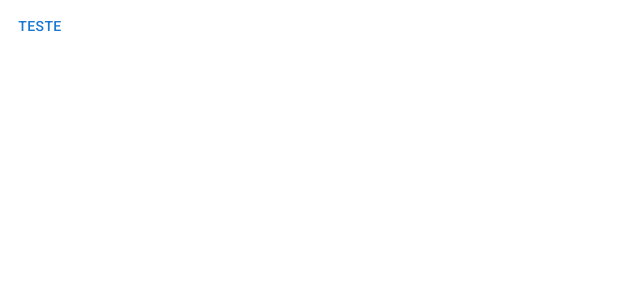
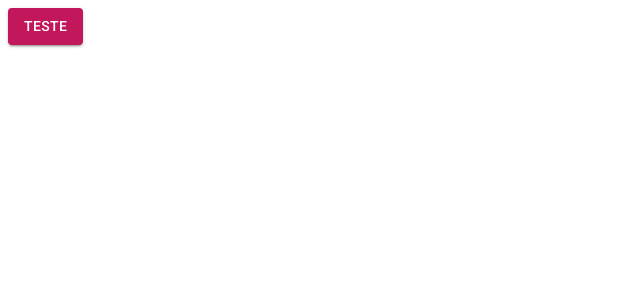
Before and after one commit to Monalisa017/app-web-e-commerce-portifolio, a React (Create React App) app: page /pagina-inicial in a window 1280 px wide. Shown: the top 300 px of the page, without its empty margins (0-640 px from the left). Built offline with nearby package versions, Linux system fonts and the light colour scheme.

Commit message:
feat: Adicionado tema loght e theme provider.

```diff
--- a/src/App.tsx
+++ b/src/App.tsx
@@ -1,13 +1,17 @@
 
 import { BrowserRouter } from "react-router-dom";
 import { AppRoutes } from "./routes";
+import { ThemeProvider } from "@emotion/react";
+import { LightTheme } from "./shared/themes";
 
 
 export const App = () => {
   return (
-    <BrowserRouter>
-      <AppRoutes />
-    </BrowserRouter>
+    <ThemeProvider theme={LightTheme}>
+      <BrowserRouter>
+        <AppRoutes />
+      </BrowserRouter>
+    </ThemeProvider>
 
   );
 }
--- a/src/routes/index.tsx
+++ b/src/routes/index.tsx
@@ -5,7 +5,7 @@
 
     return(
         <Routes>
-            <Route path="/pagina-inicial" element={<Button>Teste</Button>}/>
+            <Route path="/pagina-inicial" element={<Button variant="contained" color="primary">Teste</Button>}/>
             <Route path="*" element={<Navigate to="/pagina-inicial" />} />
         </Routes>
     );
--- a/src/shared/index.ts
+++ /dev/null
@@ -1 +0,0 @@
-export { };
--- /dev/null
+++ b/src/shared/themes/Light.ts
@@ -0,0 +1,23 @@
+import { createTheme } from "@mui/material";
+import { blue, pink } from "@mui/material/colors";
+
+export const LightTheme = createTheme({
+    palette: {
+        primary:{
+            main: pink[700],
+            dark: pink[900],
+            light: pink[500],
+            contrastText: '#ffffff',
+        },
+        secondary:{
+            main: blue[700],
+            dark: blue[900],
+            light: blue[500],
+            contrastText: '#ffffff',
+        },
+        background:{
+            default: '#f7f6f3',
+            paper: '#ffffff',
+        }
+    }
+});
--- /dev/null
+++ b/src/shared/themes/index.ts
@@ -0,0 +1 @@
+export * from './Light';
```
